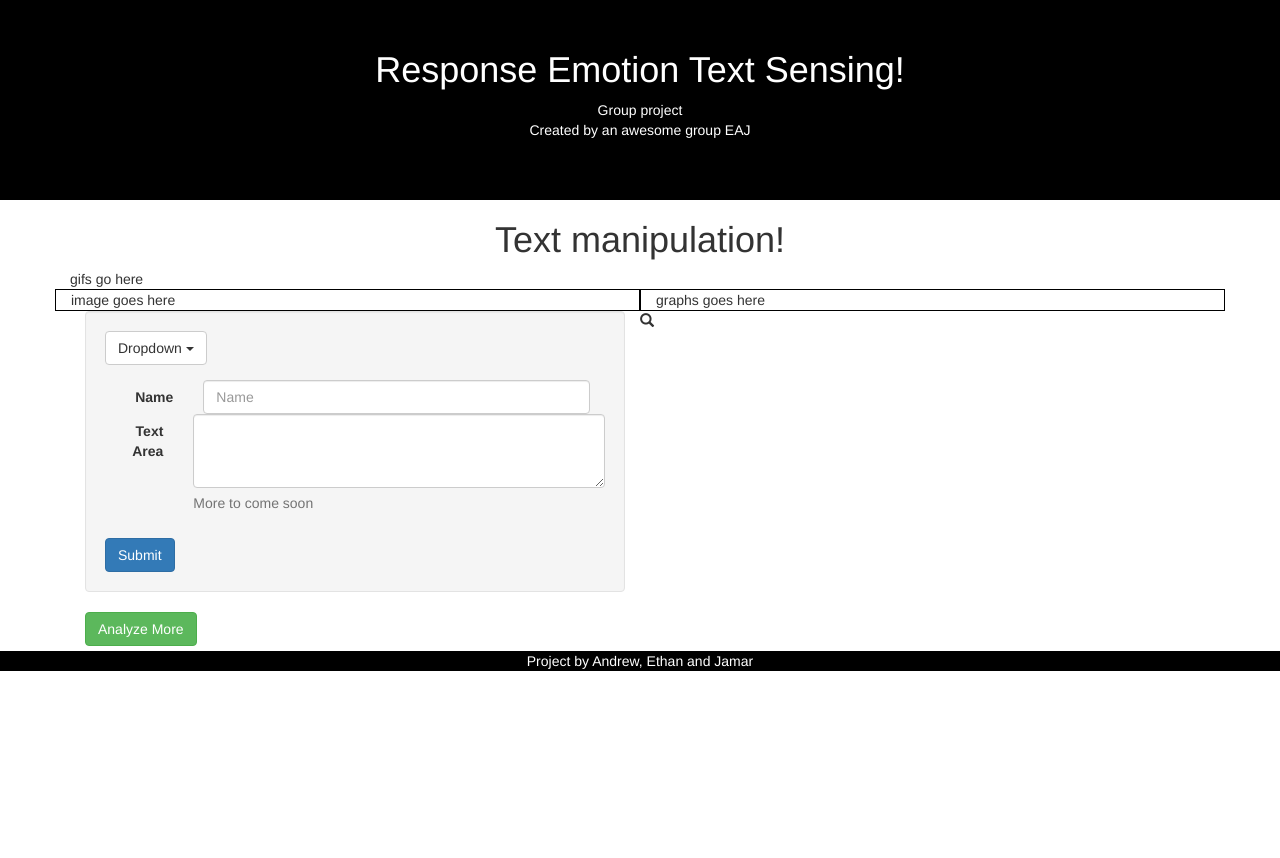
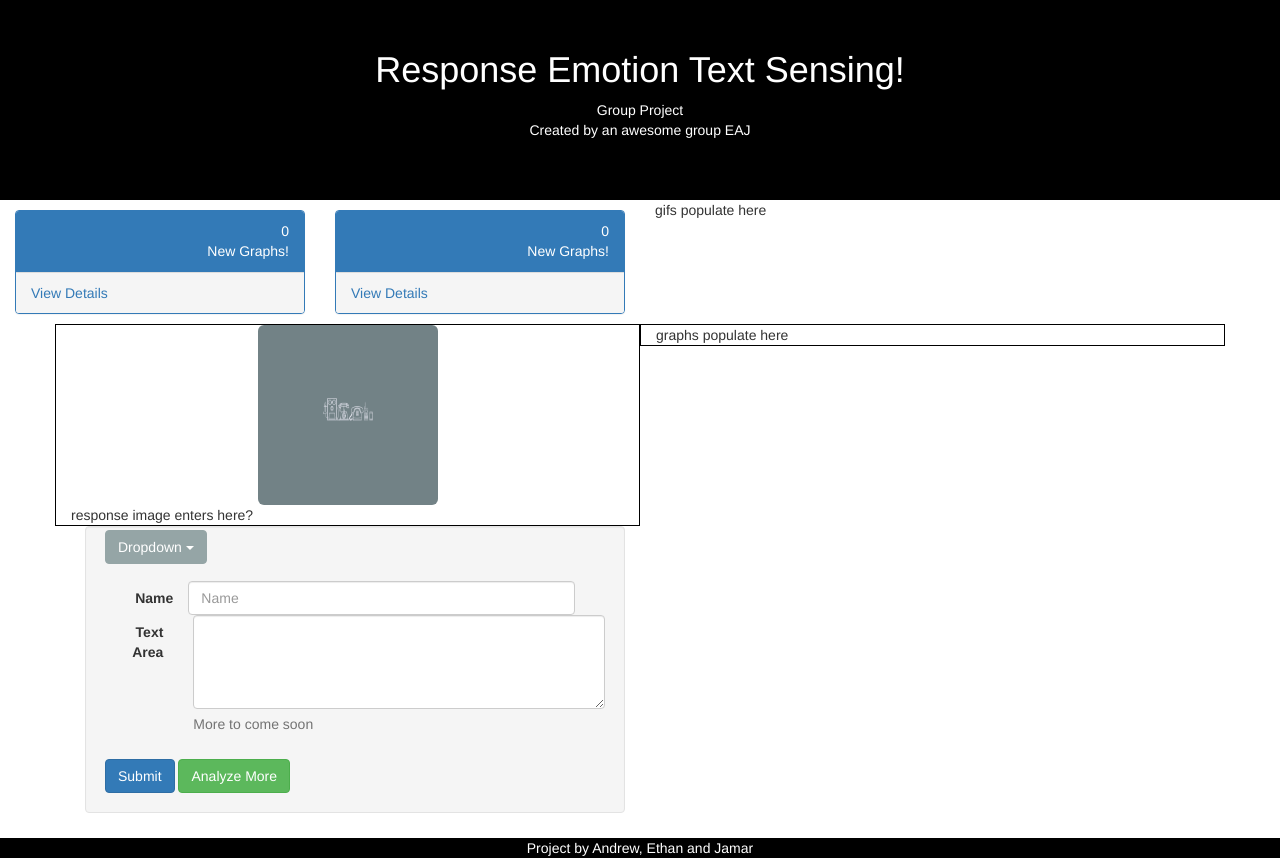
Before and after one commit to SunnyE/group-project-redux, a plain HTML site: page index.html in a window 1280 px wide. Before the commit the page ends 800 px from the top, so only its background shows below. Drawn offline with nearby package versions, Linux system fonts and the light colour scheme; files whose address does not match are found by name.

Commit message:
made placeholder image for now

```diff
--- a/assets/css/style.css
+++ b/assets/css/style.css
@@ -27,19 +27,21 @@ body {
   -o-background-size: cover;
 }
 
-.footer {
-  border-top: 5px solid white;
-  color: white;
-  background-color: black;
-  width:100%;
-  position: relative;
-  bottom:0;
-  left:0;
-  text-align: center;
-  font: 4px;
+#mainpanel {
+  top: 10px;
+
 }
 
+#inputName {
+    margin: 0 0 0 -15px;
+}
 
+.btn-default {
+    color: #ffffff;
+    background-color: #95a5a6;
+    border-color: #95a5a6;
+    margin-top: -20px;
+}
 
 .gifImage{
       border: solid black 1px;
@@ -66,10 +68,22 @@ body {
 }
 #images{
 border: solid black 1px;
+position: center;
 }
 
 #graph{
   border: solid black 1px;
 
+}
 
+.footer {
+  border-top: 5px solid white;
+  color: white;
+  background-color: black;
+  width:100%;
+  position: relative;
+  bottom:0;
+  left:0;
+  text-align: center;
+  font: 4px;
 }
--- a/assets/js/app.js
+++ b/assets/js/app.js
@@ -10,6 +10,11 @@
   $('.gif').hover(function () {
   $(this).addClass('magictime twisterInup');
 });
+
+  $('#images').hover(function () {
+  $(this).addClass('magictime puffIn');
+});
+
   $.ajax({
     url: 'https://shl-mp.p.mashape.com/webresources/jammin/emotionV2', // The URL to the API. You can get this in the API page of the API you intend to consume
     type: 'POST', // The HTTP Method, can be GET POST PUT DELETE etc
--- a/index.html
+++ b/index.html
@@ -2,15 +2,10 @@
 <html>
 <head>
   <title>Emotion Detection</title>
-   <script src="https://code.jquery.com/jquery-3.0.0.min.js"   integrity="sha256-JmvOoLtYsmqlsWxa7mDSLMwa6dZ9rrIdtrrVYRnDRH0="   crossorigin="anonymous"></script>
 
-    <!--<link rel="stylesheet" href="https://maxcdn.bootstrapcdn.com/bootstrap/3.3.6/css/bootstrap.min.css" integrity="sha384-1q8mTJOASx8j1Au+a5WDVnPi2lkFfwwEAa8hDDdjZlpLegxhjVME1fgjWPGmkzs7" crossorigin="anonymous"> -->
-    <script src="https://maxcdn.bootstrapcdn.com/bootstrap/3.3.6/js/bootstrap.min.js" integrity="sha384-0mSbJDEHialfmuBBQP6A4Qrprq5OVfW37PRR3j5ELqxss1yVqOtnepnHVP9aJ7xS" crossorigin="anonymous"></script>
+    <link rel="stylesheet" href="https://maxcdn.bootstrapcdn.com/bootstrap/3.3.6/css/bootstrap.min.css" integrity="sha384-1q8mTJOASx8j1Au+a5WDVnPi2lkFfwwEAa8hDDdjZlpLegxhjVME1fgjWPGmkzs7" crossorigin="anonymous">
 
    <link rel="stylesheet" href="https://bootswatch.com/flatly/bootstrap.css">
-
-    <script src="https://cdnjs.cloudflare.com/ajax/libs/Chart.js/2.1.6/Chart.bundle.min.js" integrity="sha256-laXWtGydpwqJ8JA+X9x2miwmaiKhn8tVmOVEigRNtP4=" crossorigin="anonymous"></script>
-
 
     <!-- Magic animations (New CSS technology!)-->
     <link rel="stylesheet" href="assets/css/magic.css">
@@ -25,7 +20,7 @@
                 <div class="row">
                     <div class="col-md-8 col-md-offset-2">
                         <h1 class="brand-heading">Response Emotion Text Sensing!</h1>
-                        <p class="intro-text">Group project
+                        <p class="intro-text">Group Project
                             <br>Created by an awesome group EAJ</p>
                         <a href="#about" class="btn btn-circle page-scroll">
                             <i class="fa fa-angle-double-down animated"></i>
@@ -36,7 +31,51 @@
         </div>
     </header>
 <!-- Heading information here  -->
-<h1 class="text-center"> Text manipulation! </h1>
+<div class="col-lg-3 col-md-6" id="mainpanel">
+                    <div class="panel panel-primary">
+                        <div class="panel-heading">
+                            <div class="row">
+                                <div class="col-xs-3">
+                                    <i class="fa fa-comments fa-5x"></i>
+                                </div>
+                                <div class="col-xs-9 text-right">
+                                    <div class="huge">0</div>
+                                    <div>New Graphs!</div>
+                                </div>
+                            </div>
+                        </div>
+                        <a href="#">
+                            <div class="panel-footer">
+                                <span class="pull-left">View Details</span>
+                                <span class="pull-right"><i class="fa fa-arrow-circle-right"></i></span>
+                                <div class="clearfix"></div>
+                            </div>
+                        </a>
+                    </div>
+                </div>
+
+ <div class="col-lg-3 col-md-6" id="mainpanel">
+                    <div class="panel panel-primary">
+                        <div class="panel-heading">
+                            <div class="row">
+                                <div class="col-xs-3">
+                                    <i class="fa fa-comments fa-5x"></i>
+                                </div>
+                                <div class="col-xs-9 text-right">
+                                    <div class="huge">0</div>
+                                    <div>New Graphs!</div>
+                                </div>
+                            </div>
+                        </div>
+                        <a href="#">
+                            <div class="panel-footer">
+                                <span class="pull-left">View Details</span>
+                                <span class="pull-right"><i class="fa fa-arrow-circle-right"></i></span>
+                                <div class="clearfix"></div>
+                            </div>
+                        </a>
+                    </div>
+                </div>
 
 <!-- Container -->
 <div class="container">
@@ -44,24 +83,24 @@
 <!-- Display gifs/images here -->
     <div class="row">
           <div class="col-md-12" id="gifDisplay">
-              gifs go here
+              gifs populate here
         </div>
   </div>
 
   <div class="row">
        <div class="col-md-6" id="images">
-            image goes here
+          <img src="assets/images/Phones.png" class="img-rounded center-block" alt="phone2" width="180" height="180">
+            response image enters here?
        </div>
 
     <!-- graphs here -->
       <div class="col-md-6" id="graph">
-            graphs goes here
+            graphs populate here
       </div>
   </div>
 
 <!-- more information goes here?  -->
 
-<span class="glyphicon glyphicon-search" aria-hidden="true"></span>
 
 
 
@@ -110,17 +149,16 @@
         <div class="form-group">
           <label for="textArea" class="col-lg-2 control-label">Text Area</label>
             <div class="col-lg-10">
-              <textarea class="form-control" rows="3" id="textArea" placeholder="Start typing here!">
+              <textarea class="form-control" rows="4" id="textArea" placeholder="Start typing here!">
               </textarea>
                 <span class="help-block">More to come soon</span>
              </div>
         </div>
          <button type="submit" class="btn btn-primary" id = "submitbtn" >Submit</button>
+         <button type="submit" class="btn btn-success" id = "analyzeMore" >Analyze More</button>
       </fieldset>
     </form>
   </div>
-  <button type="submit" class="btn btn-success" id = "analyzeMore" >Analyze More</button>
-
   </div>
 
 </div>
@@ -129,8 +167,17 @@
 Project by Andrew, Ethan and Jamar
 </div>
 
+<script src="https://code.jquery.com/jquery-3.0.0.min.js"   integrity="sha256-JmvOoLtYsmqlsWxa7mDSLMwa6dZ9rrIdtrrVYRnDRH0="   crossorigin="anonymous"></script>
 <script type= "text/javascript" src="assets/javascript/app.js"</script>
+<script src="https://maxcdn.bootstrapcdn.com/bootstrap/3.3.6/js/bootstrap.min.js" integrity="sha384-0mSbJDEHialfmuBBQP6A4Qrprq5OVfW37PRR3j5ELqxss1yVqOtnepnHVP9aJ7xS" crossorigin="anonymous"></script>
 <script src="https://www.gstatic.com/firebasejs/3.1.0/firebase.js"></script>
+<script src="https://cdnjs.cloudflare.com/ajax/libs/Chart.js/2.1.6/Chart.bundle.min.js" integrity="sha256-laXWtGydpwqJ8JA+X9x2miwmaiKhn8tVmOVEigRNtP4=" crossorigin="anonymous"></script>
 
 </body>
 </html>
+
+
+
+
+
+</html>
```
